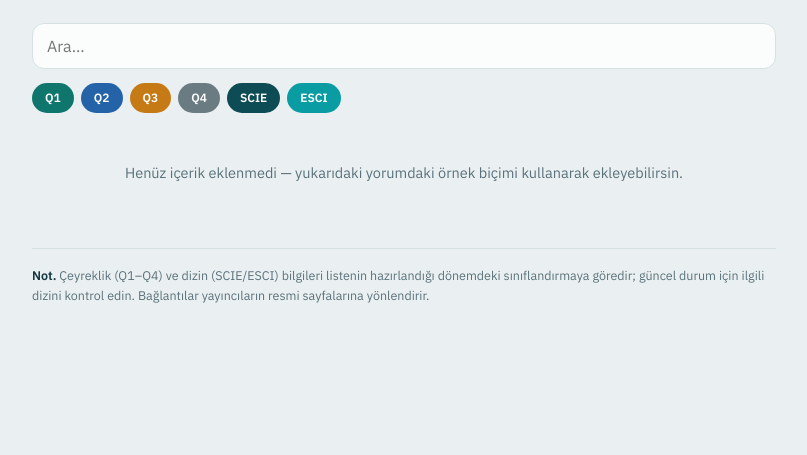
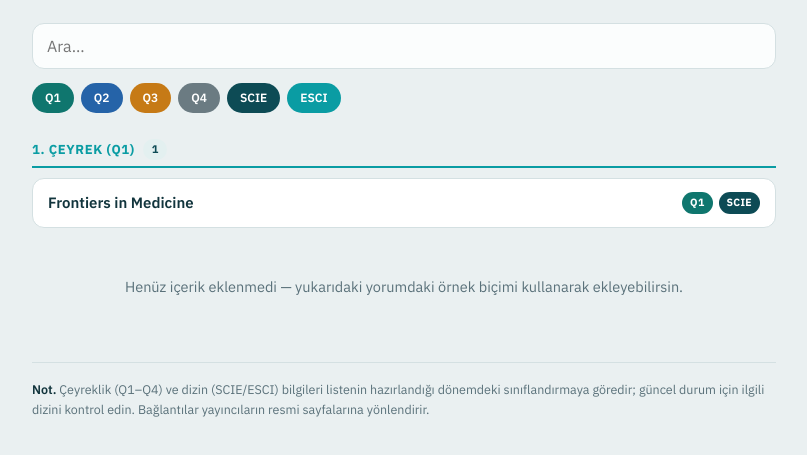
Before and after one commit to mesatdemirel24/medanestezi, a plain HTML site: page journals/medicine/index.html in a window 1280 px wide. Shown: the part 123-578 px from the top of the page, without its empty margins (236-1043 px from the left). Drawn offline with Linux system fonts and the light colour scheme.

Commit message:
Update index.html

```diff
--- a/journals/medicine/index.html
+++ b/journals/medicine/index.html
@@ -78,6 +78,12 @@ h1{font-size:23px;margin:0 0 4px;letter-spacing:-.3px}
   </div>
 
   <div id="content">
+<h2 class="grp" data-grp="Q1">1. ÇEYREK (Q1) <span class="cnt">1</span></h2>
+    <a class="j" href="https://www.frontiersin.org/journals/medicine" target="_blank" rel="noopener"
+       data-q="Q1" data-idx="SCIE" data-txt="Frontiers in Medicine scie q1">
+      <span class="jn">Frontiers in Medicine </span>
+      <span class="badges"><span class="bd q Q1">Q1</span><span class="bd ix SCIE">SCIE</span></span>
+    </a>
     <!-- ========================================================================
          BURAYA KENDİ İÇERİĞİNİ EKLE.
          Anesteziyoloji sayfasıyla AYNI biçim. Bir "grup başlığı" ve altına
```
